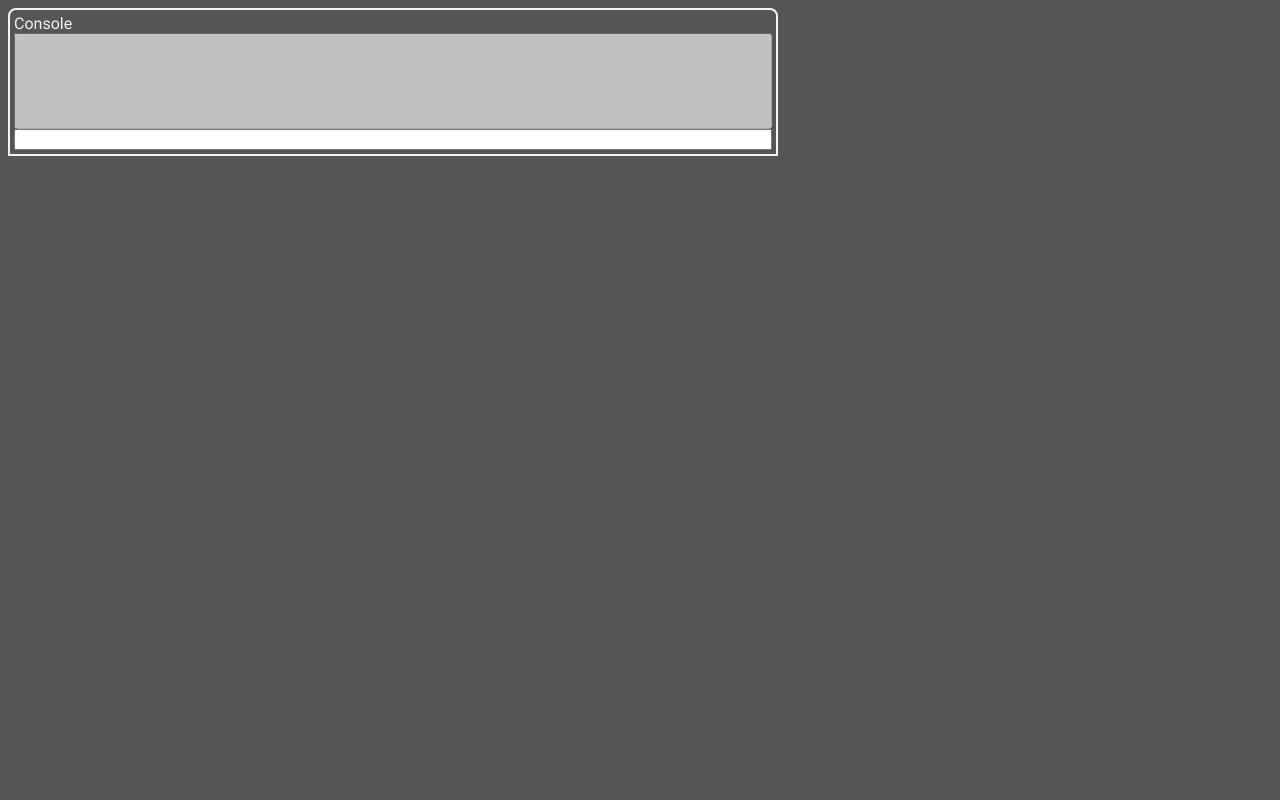
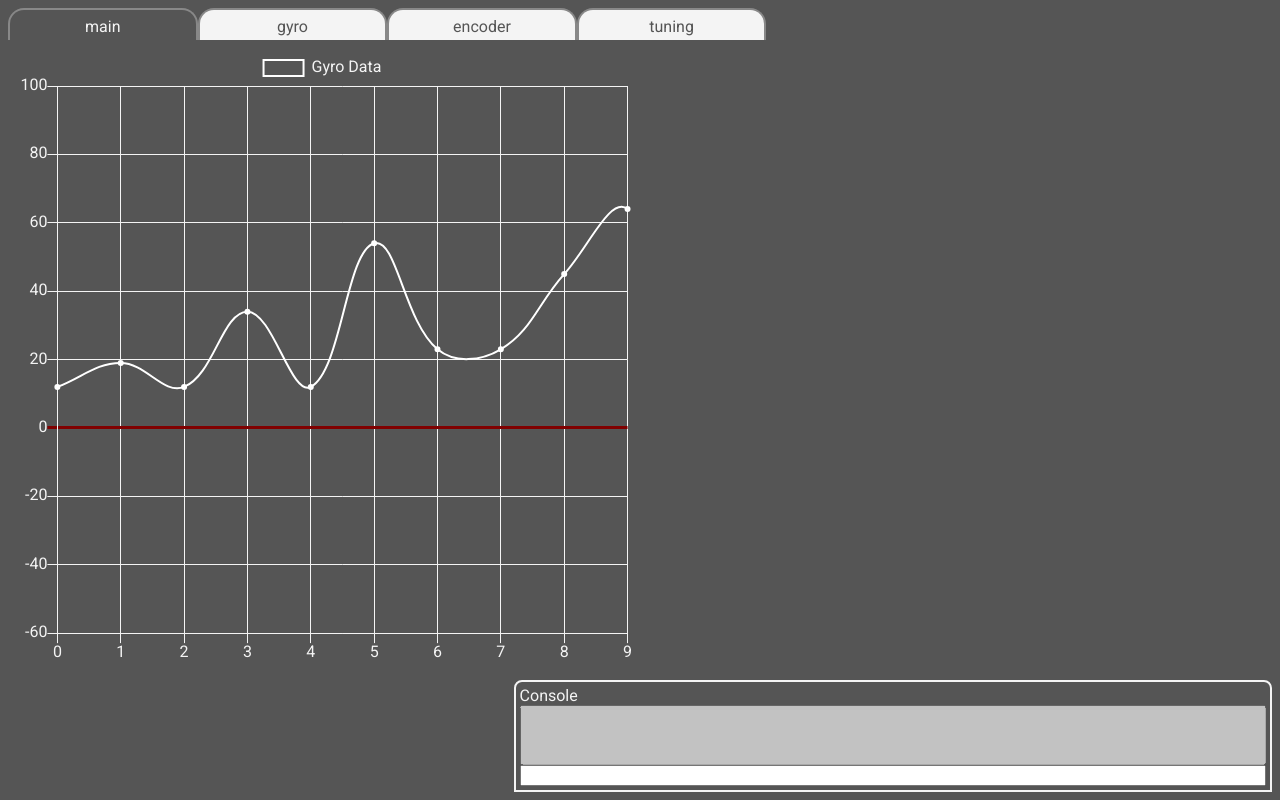
Before and after one commit to shaqeebmomen/SumobotDashboard, a plain HTML site: page index.html in a window 1280 px wide. Drawn offline with nearby package versions, Linux system fonts and the light colour scheme.

Commit message:
non-reusable graph done, main grid properly styled

```diff
--- a/index.html
+++ b/index.html
@@ -3,45 +3,49 @@
 
 <head>
     <meta charset="UTF-8">
-    <meta name="viewport" content="width=device-width, initial-scale=1.0">
+    <meta name="viewport" content="width=device-width, height=device-height, initial-scale=1.0">
     <title>NoFaceDash</title>
 
     <link href="https://fonts.googleapis.com/css2?family=Open+Sans&family=Roboto&display=swap" rel="stylesheet">
     <link rel="stylesheet" href="./styles/global-styles.css">
+    <link rel="stylesheet" href="./styles/main.css">
 
     <script type="module" src="./components/dash-logger.js"></script>
     <script type="module" src="./components/nav-bar.js"></script>
+
+
+    <script src="https://cdnjs.cloudflare.com/ajax/libs/Chart.js/2.9.3/Chart.min.js"
+        integrity="sha512-s+xg36jbIujB2S2VKfpGmlC3T5V2TF3lY48DX7u2r9XzGzgPsa6wTpOQA7J9iffvdeBN0q9tKzRxVxw1JviZPg=="
+        crossorigin="anonymous"></script>
+
 </head>
 
 <body>
-    <dash-logger id="dash-logger">
-        <p slot="title">Console</p>
-    </dash-logger>
 
-    <script>
-        // const navbar = document.querySelector("nav-bar");
-        // import("./components/nav-bar.js").then(() => {
-        //     navbar.links = [
-        //         {
-        //             destination: "index.html",
-        //             label: "main"
-        //         },
-        //         {
-        //             destination: "gyro.html",
-        //             label: "gyro"
-        //         },
-        //         {
-        //             destination: "encoder.html",
-        //             label: "encoder"
-        //         },
-        //         {
-        //             destination: "tuning.html",
-        //             label: "tuning"
-        //         }
-        //     ];
-        //     navbar.selected = "main";
-        // });
-    </script>
+    <nav-bar></nav-bar>
+
+    <main>
+
+        <div id="chart-container-gyro" class="chart-container">
+            <canvas id="chart-gyro"></canvas>
+        </div>
+        <div id="chart-container-encR" class="chart-container">
+            <canvas id="chart-encR"></canvas>
+        </div>
+        <div id="chart-container-encL" class="chart-container">
+            <canvas id="chart-encL"></canvas>
+        </div>
+
+    </main>
+    <footer>
+        <div id="placeholder"></div>
+        <div id="placeholder"></div>
+        <dash-logger id="dash-logger">
+            <p slot="title">Console</p>
+        </dash-logger>
+    </footer>
+
+    <script src="./page_scripts/main_page.js"></script>
 </body>
 
 </html>
--- /dev/null
+++ b/page_scripts/main_page.js
@@ -0,0 +1,79 @@
+const navbar = document.querySelector("nav-bar");
+import("../components/nav-bar.js").then(() => {
+    navbar.links = [
+        {
+            destination: "index.html",
+            label: "main"
+        },
+        {
+            destination: "gyro.html",
+            label: "gyro"
+        },
+        {
+            destination: "encoder.html",
+            label: "encoder"
+        },
+        {
+            destination: "tuning.html",
+            label: "tuning"
+        }
+    ];
+    navbar.selected = "main";
+});
+
+document.querySelectorAll(".chart-container").forEach(container => {
+    let chart = container.querySelector("canvas");
+    chart.width = container.clientWidth;
+    chart.height = container.clientHeight;
+});
+
+// Global Options
+const rootStyles = getComputedStyle(document.documentElement);
+const fontSize = rootStyles.getPropertyValue("font-size");
+const fontFamily = rootStyles.getPropertyValue("font-family");
+const fontColor = rootStyles.getPropertyValue("--color-secondary");
+const tertiaryColor = rootStyles.getPropertyValue("--color-tertiary");
+
+Chart.defaults.global.defaultFontFamily = fontFamily;
+Chart.defaults.global.defaultFontColor = fontColor;
+Chart.defaults.global.defaultFontSize = parseInt(fontSize.substring(0, fontSize.length - 2), 10);
+
+
+
+var ctx = document.getElementById('chart-gyro');
+var myChart = new Chart(ctx, {
+    type: 'line',
+    data: {
+        labels: [0, 1, 2, 3, 4, 5, 6, 7, 8, 9],
+        datasets: [{
+            label: "Gyro Data",
+            data: [12, 19, 12, 34, 12, 54, 23, 23, 45, 64, 14, 34, 90, 23, 45, 0, -50, -25, -10],
+            pointBackgroundColor: "rgba(255,255,255,1)",
+            pointRadius: "2",
+            backgroundColor: "rgba(0,0,0,0)",
+            borderColor: "rgba(255, 255, 255, 1)",
+            borderWidth: 2
+        }]
+    },
+    options: {
+        scales: {
+            xAxes: [{
+                gridLines: {
+                    color: fontColor,
+                    display: true,
+                    zeroLineColor: fontColor
+
+                }
+            }],
+            yAxes: [{
+                gridLines: {
+                    color: fontColor,
+                    display: true,
+                    zeroLineColor: tertiaryColor,
+                    zeroLineWidth: 3
+                }
+            }]
+        }
+    }
+
+});
--- a/styles/dash-logger.css
+++ b/styles/dash-logger.css
@@ -5,7 +5,8 @@
     border: 2px var(--color-secondary) solid;
     background-color: var(--color-primary);
     color: var(--text-color-primary);
-    border-radius: 0.5rem 0.5rem 0 0 ;
+    border-radius: var(--component-border-rad) var(--component-border-rad) 0 0;
+    box-sizing: border-box;
 }
 
 textarea {
--- a/styles/global-styles.css
+++ b/styles/global-styles.css
@@ -5,15 +5,29 @@
     --color-primary-light: #888;
     --color-secondary: #f4f4f4;
     --color-tertiary: maroon;
-
+    --component-border-rad: 0.5rem;
     font-family: Roboto, sans-serif;
     font-size: 16px;
-
 }
 
 body {
     background-color: var(--color-primary);
+    display: grid;
+    overflow: hidden;
+    height: 100vh;
+    grid-auto-rows: auto 1fr auto;
+    margin: 0;
+    padding: 8px;
+    box-sizing: border-box;
 }
+
+
+footer {
+    display: flex;
+    flex-direction: row;
+}
+
+
 
 nav-bar {
     width: 60%;
@@ -21,5 +35,16 @@ nav-bar {
 }
 
 dash-logger {
-    width:60%;
+    width: 60%;
+    height: 7rem;
 }
+
+
+
+.chart-container {
+    display: grid;
+    place-items: center;
+    box-sizing: border-box;
+    margin: 5px;
+
+}
--- /dev/null
+++ b/styles/main.css
@@ -0,0 +1,52 @@
+main {
+    display: grid;
+    /* grid-auto-rows: 1fr; */
+    grid-template: 50% 50% / 50% 50%;
+    box-sizing: border-box;
+    /* padding: 5px 0px; */
+    margin: 0;
+    padding: 5px 0;
+}
+
+canvas {
+    margin: 0;
+    padding: 0;
+    box-sizing: border-box;
+    border-radius: 15px;
+}
+
+#placeholder {
+    width: 20%;
+}
+#chart-container-gyro {
+    border-radius: var(--component-border-rad);
+    grid-column: 1;
+    grid-row: 1/3;
+
+}
+
+#chart-gyro{
+
+}
+
+#chart-container-encR {
+    border-radius: var(--component-border-rad);
+    grid-column: 2;
+    grid-row: 1;
+
+}
+#chart-encR {
+
+
+}
+
+#chart-container-encL {
+    border-radius: var(--component-border-rad);
+    grid-column: 2;
+    grid-row: 2;
+
+}
+
+#chart-encL {
+
+}
--- a/styles/nav-bar.css
+++ b/styles/nav-bar.css
@@ -8,12 +8,11 @@
     --nav-selected-text-color: var(--text-color-primary);
 
     --border-size: 2px;
-    padding-bottom: var(--border-size);
+
 }
 
 ul {
     height: inherit;
-    width: inherit;
     display: flex;
     flex-direction: row;
     justify-content: start;
@@ -38,6 +37,7 @@ a {
     border: var(--border-size) solid var(--nav-border-color);
     border-radius: 1rem 1rem 0 0;
     border-bottom: none;
+    box-sizing: border-box;
 }
 
 .selected {
```
Also changed, not shown: util_modules/globals.js (deleted, +0 -11 lines), page_scripts/encoder_page.js (added), page_scripts/gyro_page.js (added), page_scripts/tuning_page.js (added).
